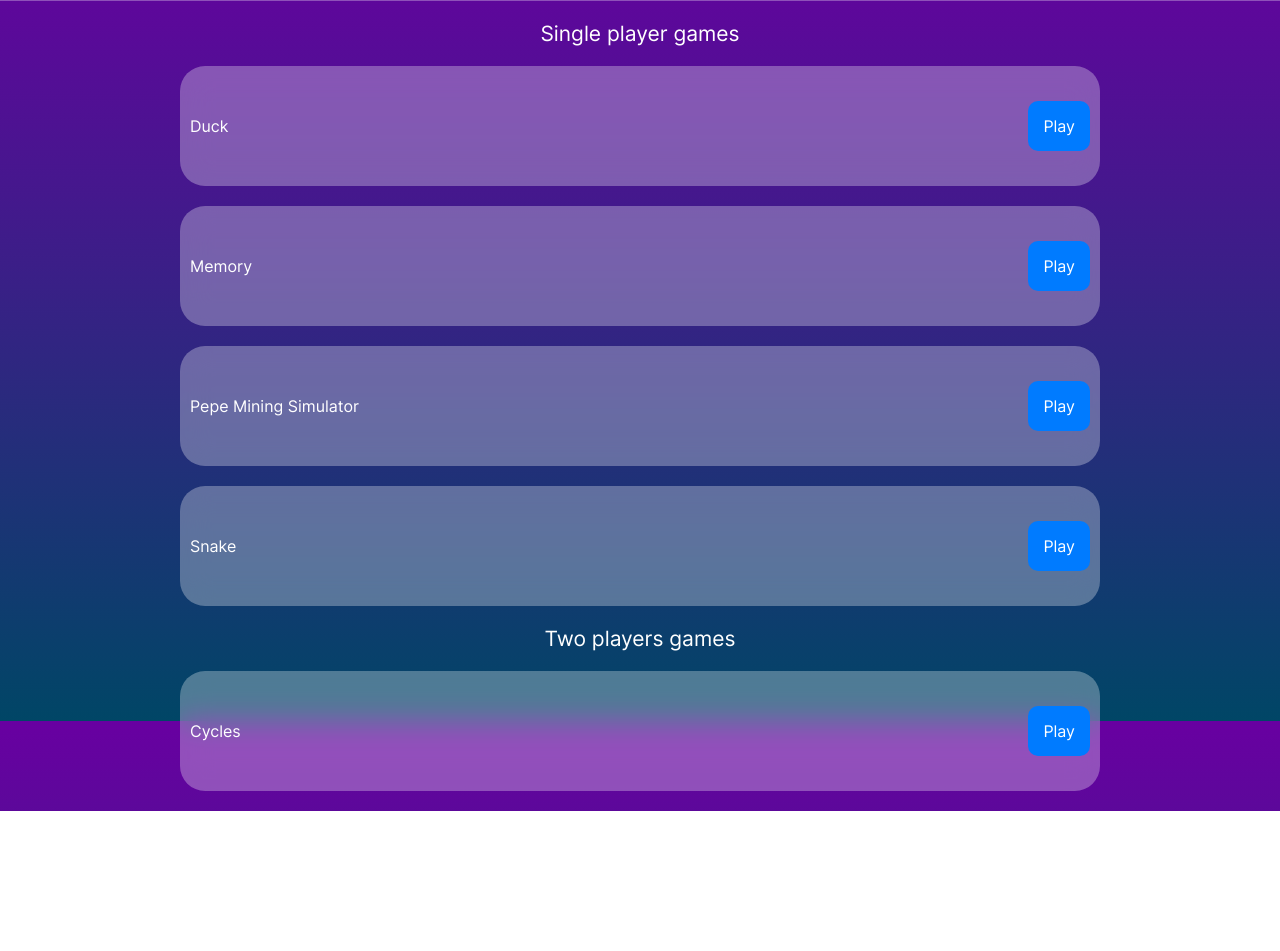
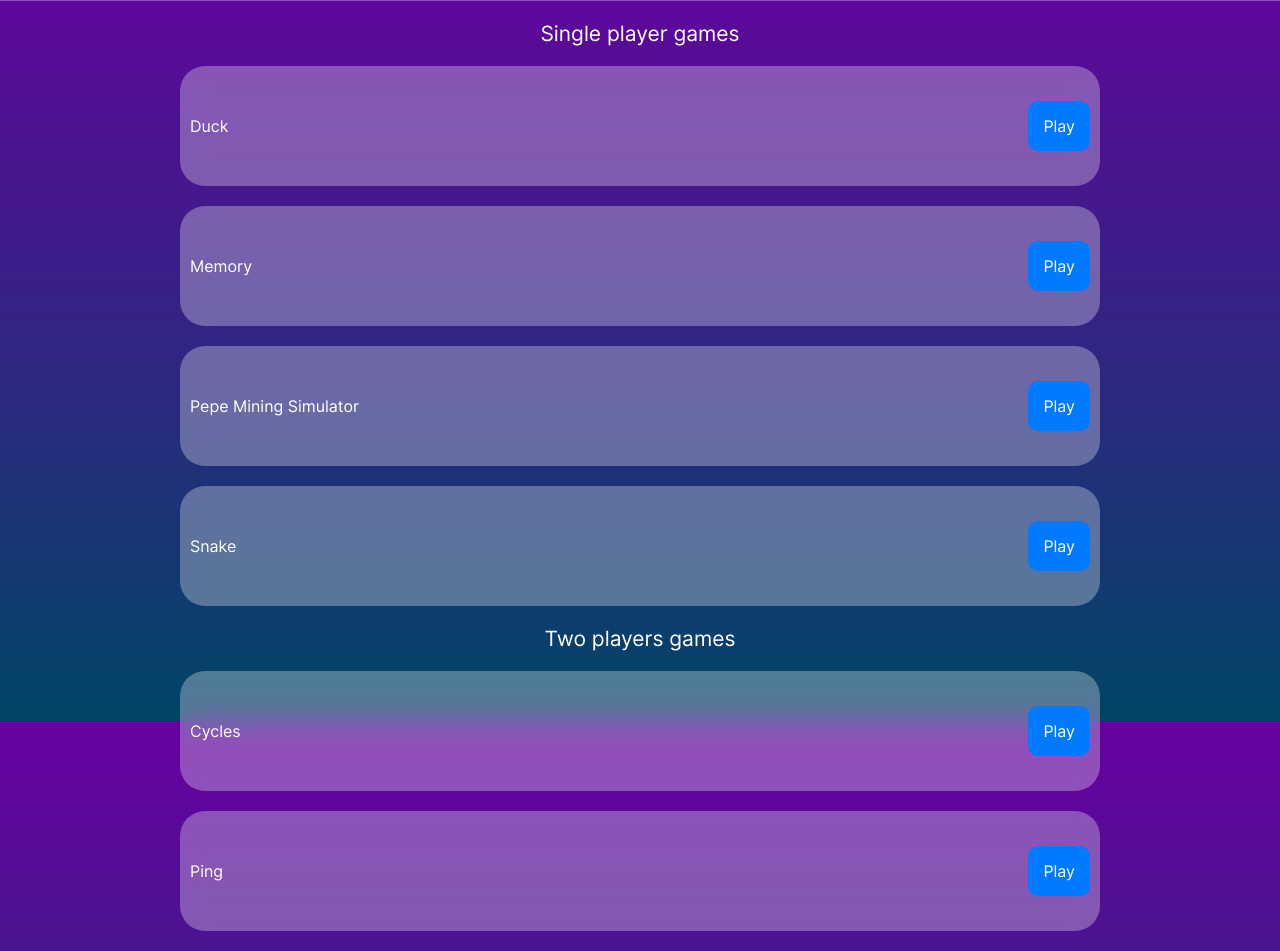
Before and after one commit to SimpleWebGames/games, a plain HTML site: page index.html in a window 1280 px wide. Shown: the part 79-1030 px from the top of the page. Before the commit the page ends 890 px from the top, so only its background shows below. Drawn offline with Linux system fonts and the light colour scheme.

Commit message:
Update index.html

```diff
--- a/index.html
+++ b/index.html
@@ -103,6 +103,10 @@
                 <p>Cycles</p>
                 <a href="./Cycles/index.html" class="playLink">Play</a>
             </div>
+            <div class="game">
+                <p>Ping</p>
+                <a href="./Ping/index.html" class="playLink">Play</a>
+            </div>
         </div>
     </body>
 </html>
```
